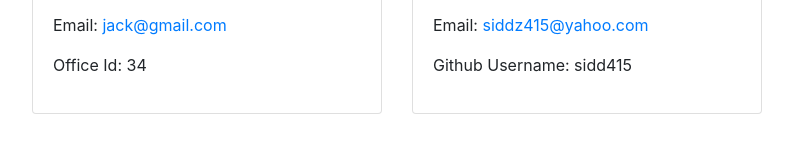
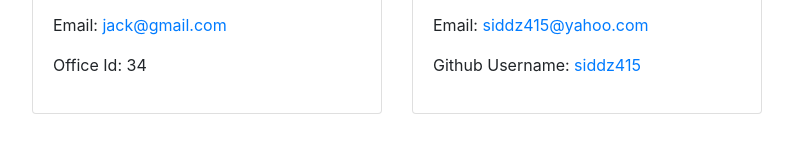
Before and after one commit to siddz415/Team-profile-generator, a website: page output/index.html in a window 1280 px wide. Shown: the part 261-404 px from the top of the page, without its empty margins (243-1036 px from the left). Drawn offline with nearby package versions, Linux system fonts and the light colour scheme.

Commit message:
added a tags to github link

```diff
--- a/output/index.html
+++ b/output/index.html
@@ -5,7 +5,8 @@
     <meta charset="UTF-8">
     <meta http-equiv="X-UA-Compatible" content="IE=edge">
     <meta name="viewport" content="width=device-width, initial-scale=1.0">
-        <link rel="stylesheet" href="https://stackpath.bootstrapcdn.com/bootstrap/4.5.0/css/bootstrap.min.css" integrity="sha384-9aIt2nRpC12Uk9gS9baDl411NQApFmC26EwAOH8WgZl5MYYxFfc+NcPb1dKGj7Sk" crossorigin="anonymous">
+    <link rel="stylesheet" href="https://stackpath.bootstrapcdn.com/bootstrap/4.5.0/css/bootstrap.min.css"
+        integrity="sha384-9aIt2nRpC12Uk9gS9baDl411NQApFmC26EwAOH8WgZl5MYYxFfc+NcPb1dKGj7Sk" crossorigin="anonymous">
     <link href="https://fonts.googleapis.com/icon?family=Material+Icons" rel="stylesheet">
     <title></title>
 </head>
@@ -34,7 +35,8 @@
                         </div>
 
                     </div>
-        </div><div class="col-4 mt-4">
+                </div>
+                <div class="col-4 mt-4">
                     <div class="card h-100">
                         <div class="card-header">
                             <h3>Sidd</h3>
@@ -44,7 +46,7 @@
                         <div class="card-body">
                             <p class="id">ID:56</p>
                             <p class="email">Email: <a href="mailto:siddz415@yahoo.com">siddz415@yahoo.com</a></p>
-                    <p class="office">Github Username: sidd415</p>
+                            <p class="office">Github Username: <a href="https://github.com/siddz415">siddz415</a></p>
                         </div>
 
                     </div>
@@ -55,4 +57,5 @@
         </div>
     </main>
 </body>
+
 </html>
```
Lines whose indentation alone changed are shown as unchanged.
